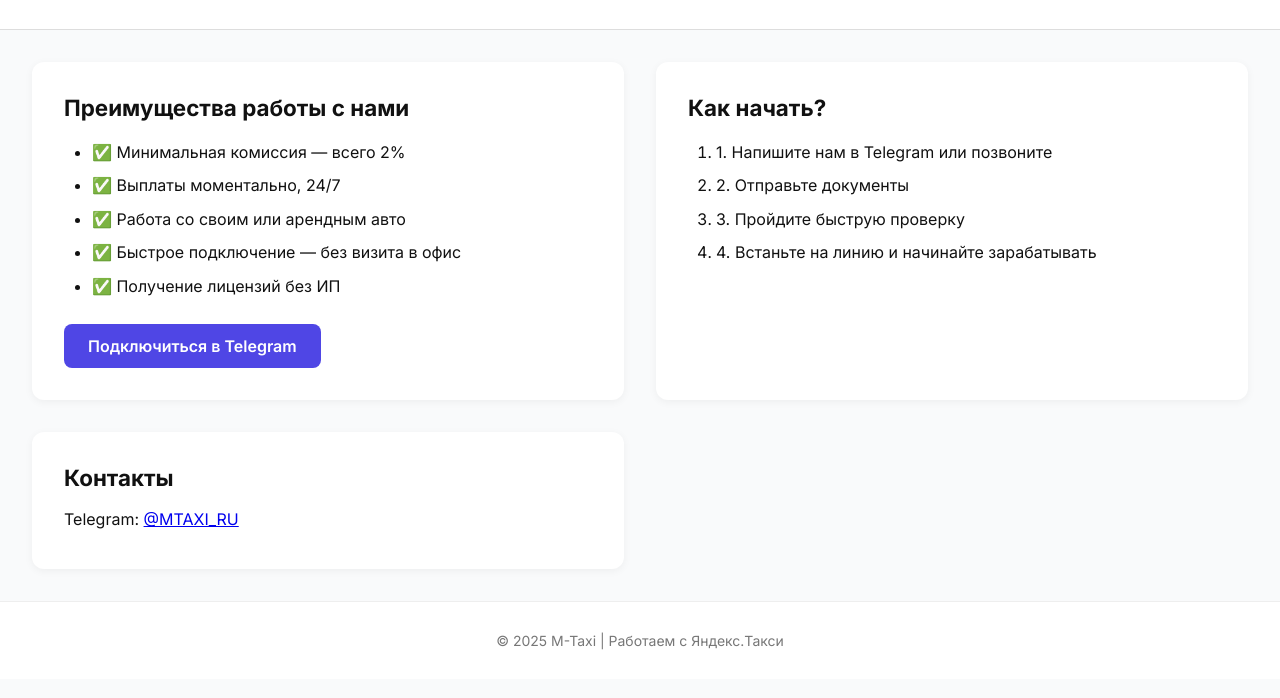
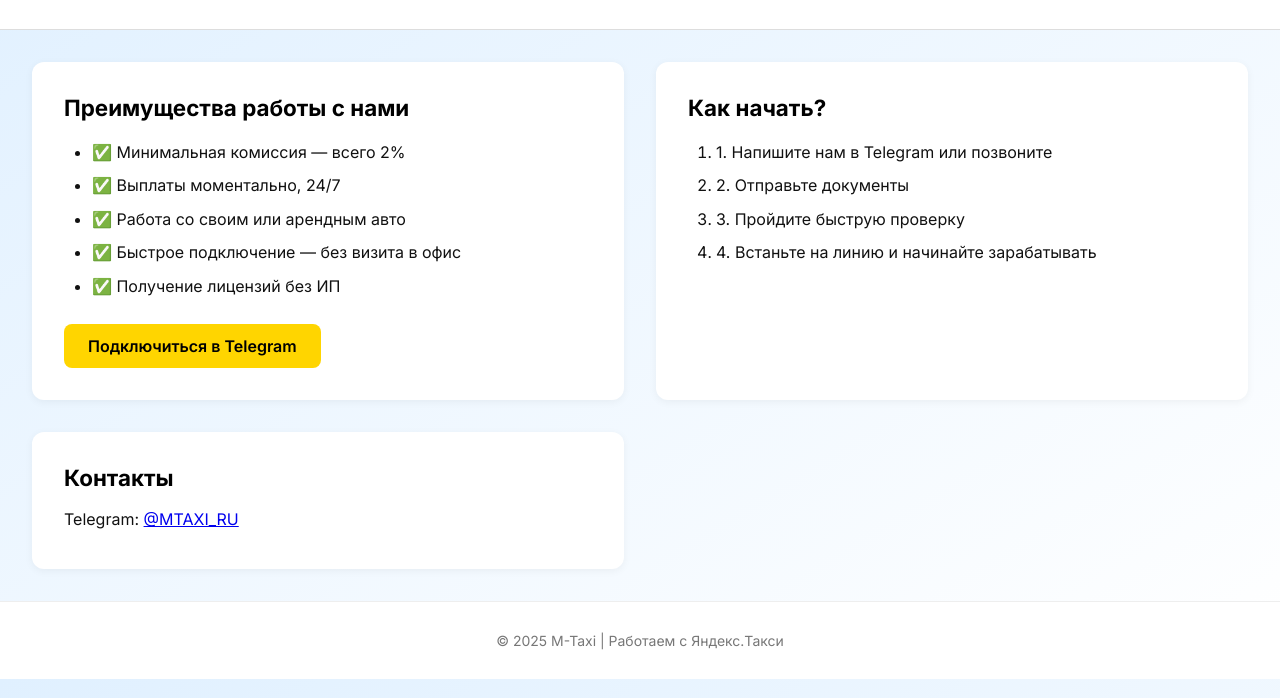
Before and after one commit to Sparkygantel/M-TAXI, a plain HTML site: page index.html in a window 1280 px wide. Shown: the part 102-800 px from the top of the page. Drawn offline with Linux system fonts and the light colour scheme; files that its build step writes are made by us from their sources.

Commit message:
Update index.html

```diff
--- a/index.html
+++ b/index.html
@@ -10,64 +10,80 @@
   body {
     font-family: 'Inter', sans-serif;
     margin: 0;
-      background: #f9fafb;
+    background: linear-gradient(to bottom right, #e0f0ff, #ffffff); /* 🌈 фон */
     color: #111;
   }
+
   header {
     padding: 2rem;
     background-color: #fff;
     border-bottom: 1px solid #ddd;
     text-align: center;
   }
+
   header h1 {
     margin: 0;
     font-size: 2rem;
+    color: #000; /* чёрный брендовый */
   }
+
   header p {
     margin: 0.5rem 0 0;
     color: #555;
   }
+
   main {
     display: grid;
     grid-template-columns: 1fr 1fr;
     gap: 2rem;
     padding: 2rem;
   }
+
   section.card {
     background: white;
     border-radius: 12px;
     box-shadow: 0 2px 8px rgba(0,0,0,0.05);
     padding: 2rem;
   }
+
   h2 {
     margin-top: 0;
+    color: #000;
   }
+
   ul, ol {
     margin-left: 1.25rem;
   }
+
   li {
     margin-bottom: 0.5rem;
   }
+
   .buttons {
     margin-top: 1.5rem;
   }
+
   .btn {
     display: inline-block;
     margin-right: 1rem;
     padding: 0.75rem 1.5rem;
-      background-color: #4f46e5;
-      color: white;
+    background-color: #FFD500; /* 💛 Яндекс.Такси жёлтый */
+    color: black;
     text-decoration: none;
     border-radius: 8px;
     font-weight: 600;
-      transition: background 0.3s;
+    transition: background 0.3s, transform 0.2s;
   }
+
   .btn:hover {
-      background-color: #3730a3;
+    background-color: #e5c000;
+    transform: translateY(-2px);
   }
+
   .contact p {
     margin: 0.5rem 0;
   }
+
   footer {
     text-align: center;
     padding: 1rem;
@@ -76,12 +92,19 @@
     font-size: 0.875rem;
     color: #777;
   }
+
   @media (max-width: 768px) {
     main {
       grid-template-columns: 1fr;
     }
+
+    .btn {
+      display: block;
+      margin: 1rem 0;
+    }
   }
 </style>
+
 </head>
 <body>
   <header>
```
Lines whose indentation alone changed are shown as unchanged.
